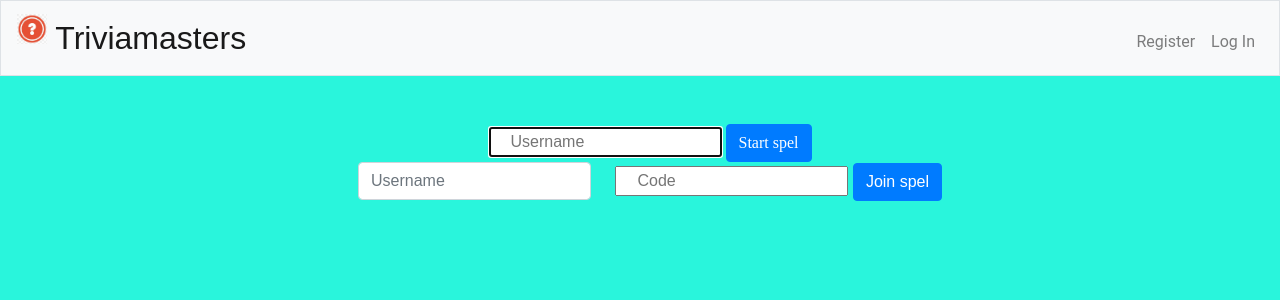
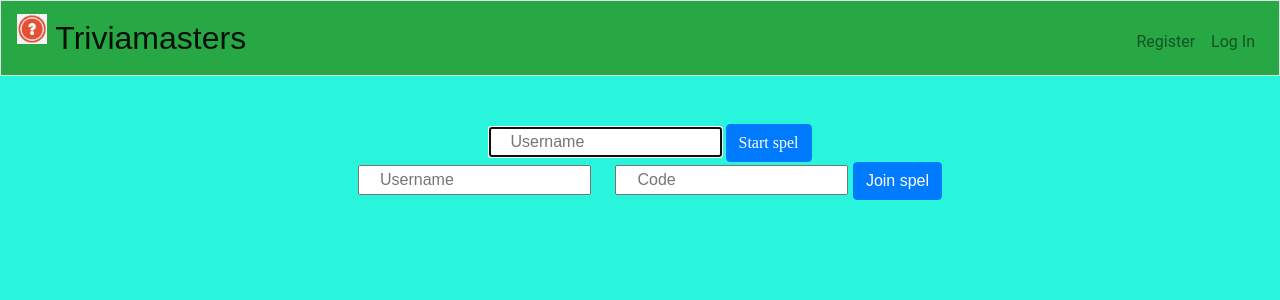
Before and after one commit to Hetgithubaccount/triviamasters, a Flask app: page / in a window 1280 px wide. Shown: the top 300 px of the page. Run offline with Flask 2, Linux system fonts and the light colour scheme; some libraries are stand-ins or nearby versions.

Commit message:
templates

```diff
--- a/templates/index.html
+++ b/templates/index.html
@@ -9,15 +9,15 @@
         <div class="form-start">
             <input autocomplete="off" autofocus class="form-start" name="username" placeholder="Username" type="text">
         </div>
-        <button class="btn btn-primary" type="submit">Start spel</button>
+        <button class="btn btn-primary" class= "form-start" type="submit">Start spel</button>
     </form>
 
     <form action="/join" method="post">
         <div class="form-join">
-            <input autocomplete="off" autofocus class="form-control" name="username" placeholder="Username" type="text">
+            <input autocomplete="off" autofocus class="form-join" name="username" placeholder="Username" type="text">
         <div class="form-join">
             <input class="form-join" name="number" placeholder="Code" type="text">
         </div>
-        <button class="btn btn-primary" type="submit">Join spel</button>
+        <button class="btn btn-primary" class= "form-join" type="submit">Join spel</button>
     </form>
 {% endblock %}
--- a/templates/layout.html
+++ b/templates/layout.html
@@ -14,17 +14,16 @@
 
         <link href="/static/favicon.ico" rel="icon">
 
-        <link href="/static/styles.css" rel="stylesheet">
-
         <script src="https://code.jquery.com/jquery-3.3.1.min.js"></script>
         <script src="https://cdnjs.cloudflare.com/ajax/libs/popper.js/1.14.3/umd/popper.min.js"></script>
         <script src="https://maxcdn.bootstrapcdn.com/bootstrap/4.1.3/js/bootstrap.min.js"></script>
+        <link href="/static/styles.css" rel="stylesheet">
 
         <title>Triviamasters: {% block title %}{% endblock %}</title>
     </head>
 
     <body>
-        <nav class="navbar navbar-expand-md navbar-light bg-light border">
+        <nav class="navbar navbar-expand-md navbar-light bg-success border">
             <a class="navbar-brand" href="/">
                  <img src="/static/favicon.ico" width="30" height="30" class="d-inline-block align-top" alt="">
                     Triviamasters
```
